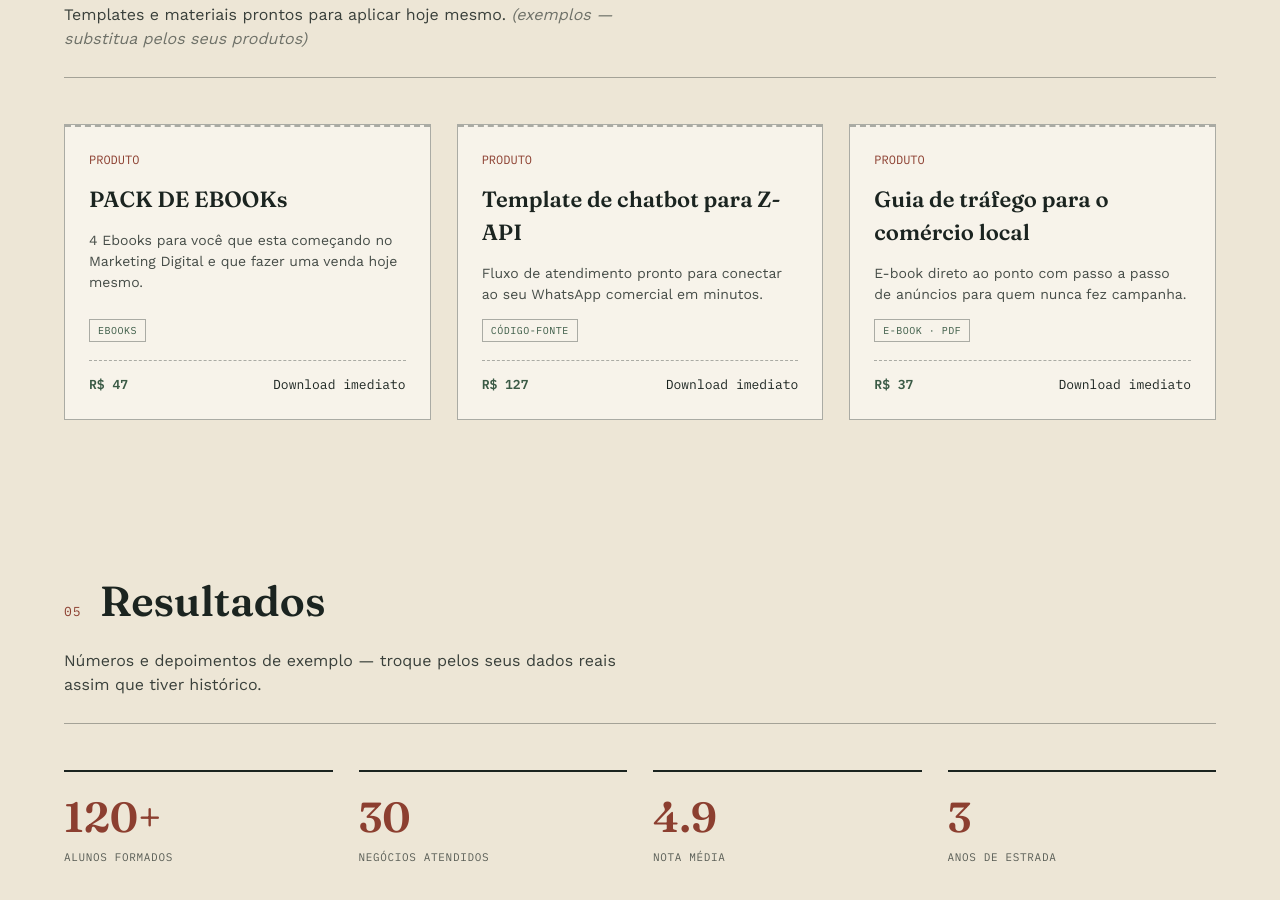
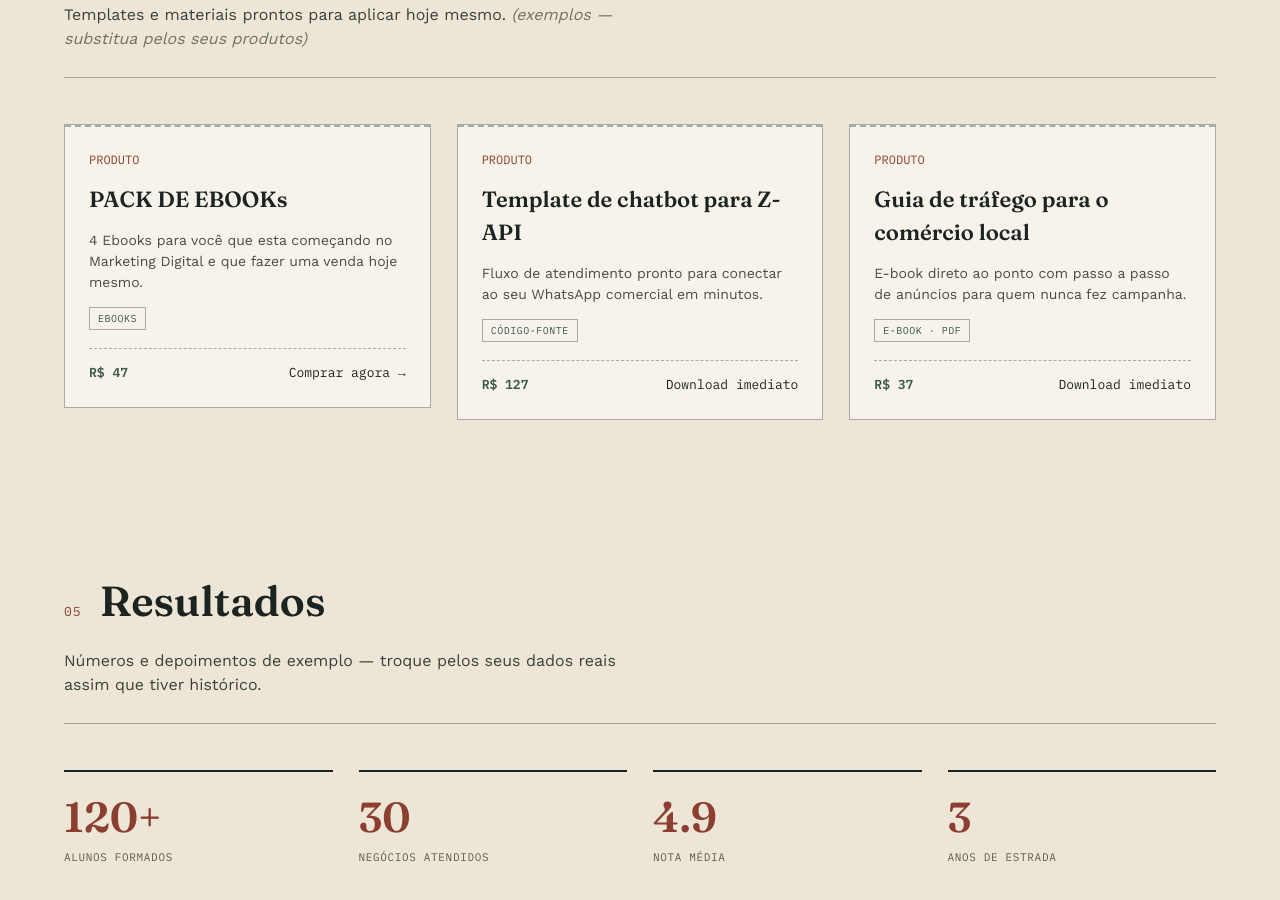
Before and after one commit to bagesystems/HappyNation, a plain HTML site: page index.html in a window 1280 px wide. Shown: the part 2899-3799 px from the top of the page. Drawn offline with nearby package versions, Linux system fonts and the light colour scheme.

Commit message:
Update index.html

```diff
--- a/index.html
+++ b/index.html
@@ -179,6 +179,33 @@
   .tag{
     display:inline-block; font-family:'IBM Plex Mono', monospace; font-size:10px; text-transform:uppercase;
     letter-spacing:0.05em; padding:3px 8px; border:1px solid var(--line-strong); color:var(--green); width:fit-content;
+  }
+
+  /* ---------- ticket interativo (clicável) ---------- */
+  .ticket-link{
+    text-decoration:none;
+    cursor:pointer;
+  }
+  .ticket-link .ticket{
+    outline:1px solid transparent;
+  }
+  .ticket-link:hover .ticket,
+  .ticket-link:focus-visible .ticket{
+    transform:translateY(-8px);
+    box-shadow:0 18px 32px -18px rgba(140,63,48,0.55);
+    border-color:var(--brick);
+  }
+  .ticket-link:hover .ticket .price,
+  .ticket-link:focus-visible .ticket .price{
+    color:var(--brick);
+  }
+  .ticket .buy-cta{
+    display:inline-flex; align-items:center; gap:6px;
+    transition:gap .2s ease;
+  }
+  .ticket-link:hover .buy-cta,
+  .ticket-link:focus-visible .buy-cta{
+    gap:10px;
   }
 
   /* ---------- grupos ---------- */
@@ -431,13 +458,15 @@
   <p class="chapter-intro">Templates e materiais prontos para aplicar hoje mesmo. <em style="opacity:.7">(exemplos — substitua pelos seus produtos)</em></p>
   <div class="chapter-rule"></div>
   <div class="grid3 reveal">
+    <a class="ticket-link" href="https://bagesystems.github.io/Ebook-1/" target="_blank" rel="noopener" aria-label="Comprar Pack de Ebooks — abrir página de vendas">
       <div class="ticket">
         <span class="idx">PRODUTO</span>
         <h3>PACK DE EBOOKs</h3>
         <p>4 Ebooks para você que esta começando no Marketing Digital e que fazer uma venda hoje mesmo.</p>
         <span class="tag">EBOOKs</span>
-      <div class="foot"><span class="price">R$ 47</span><span>Download imediato</span></div>
+        <div class="foot"><span class="price">R$ 47</span><span class="buy-cta">Comprar agora →</span></div>
       </div>
+    </a>
     <div class="ticket">
       <span class="idx">PRODUTO</span>
       <h3>Template de chatbot para Z-API</h3>
```
Lines whose indentation alone changed are shown as unchanged.
